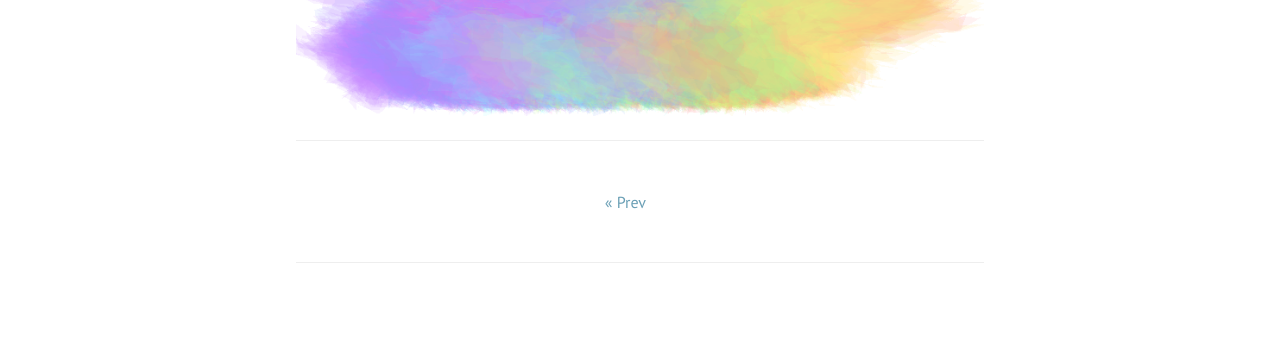
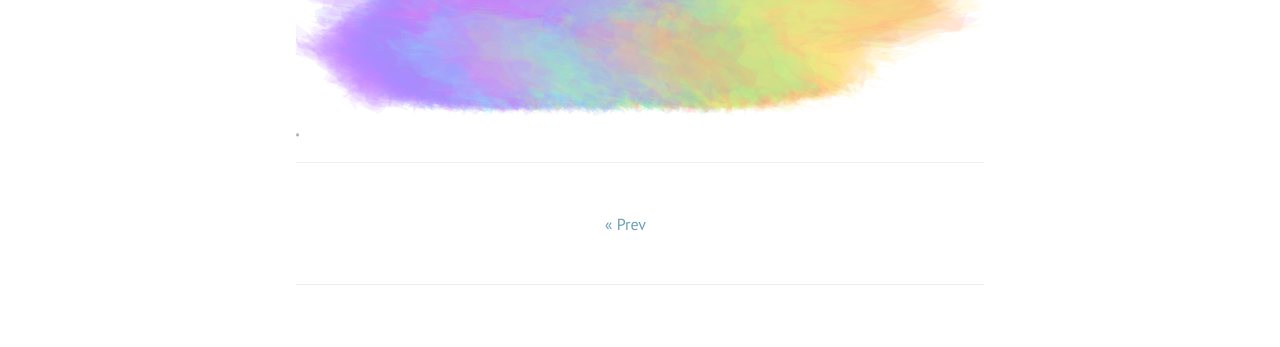
Before and after one commit to datascienceconfidential/datascienceconfidential.github.io, a Jekyll site: the page built from _posts/2015-08-09-image.md, in a window 1280 px wide. Shown: the part 620-967 px from the top of the page. Built offline with Jekyll 4.4.1, drawn with Linux system fonts in a browser that asks for light colours; comment, search, counter and statistics services are not loaded.

Commit message:
Added copyright note

```diff
--- a/_layouts/post.html
+++ b/_layouts/post.html
@@ -28,6 +28,10 @@
 
   <span class="post-date">{{ page.date | date_to_string }}</span>
   {{ content }}
+
+  <div style="font-size:25%; font-color:#D3D3D3;">
+    &copy; {{author.name}} {{ post.date | date: "%Y" }}
+  </div>
 
   <hr>
 
```
